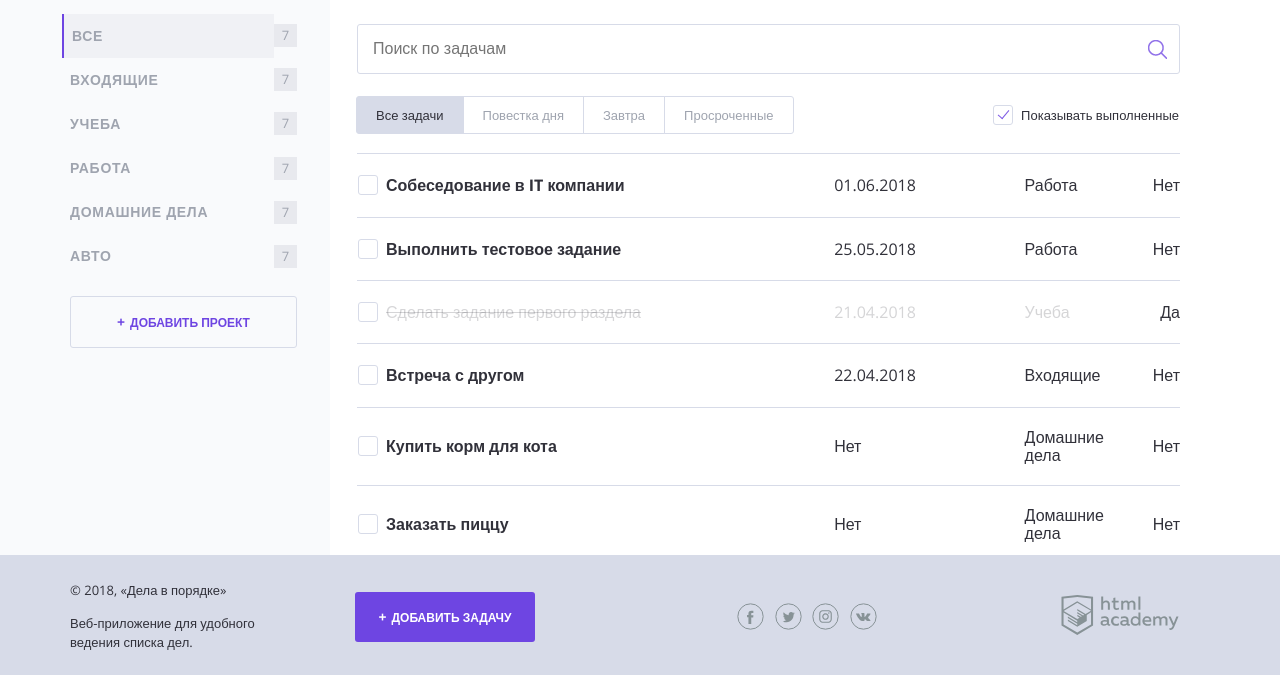
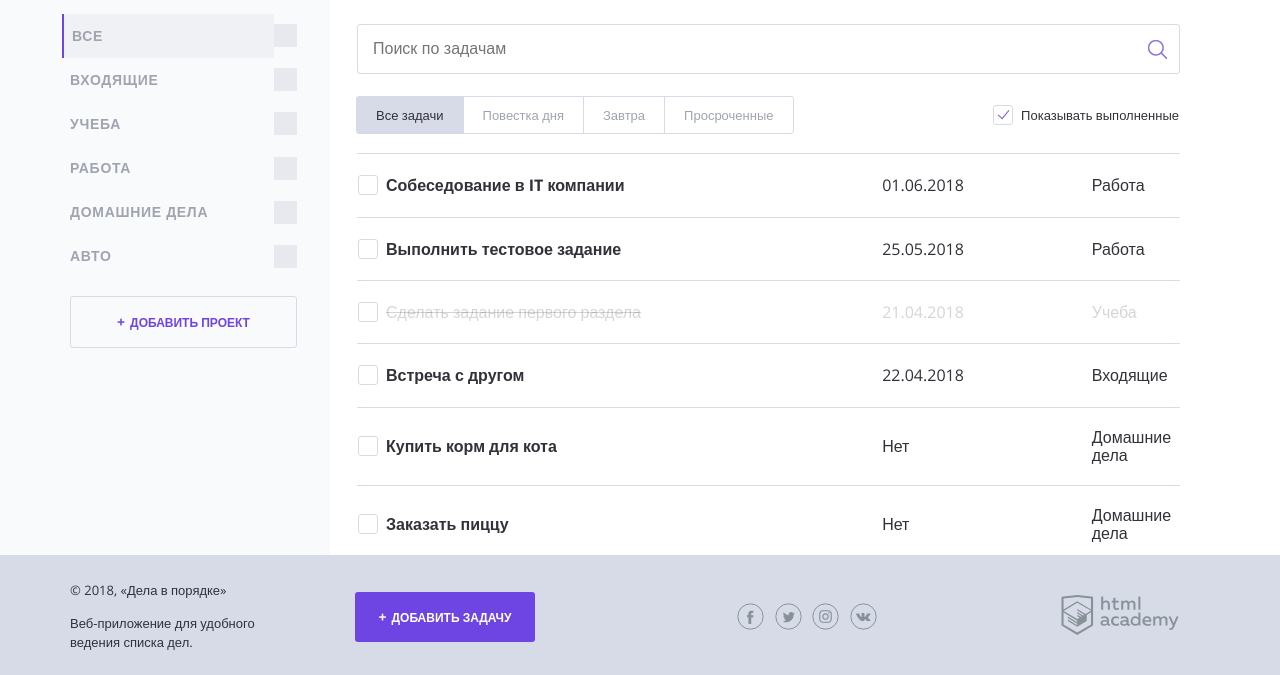
Before and after one commit to Damadj/652929-doingsdone, a PHP site: page / in a window 1280 px wide. Shown: the part 125-800 px from the top of the page. Run offline with PHP 8.4, Linux system fonts and the light colour scheme.

Commit message:
Итерация по массивам #2

```diff
--- a/index.php
+++ b/index.php
@@ -7,37 +7,37 @@ $tasks = [
     'title' => 'Собеседование в IT компании',
     'end_date' => '01.06.2018',
     'categories' => 'Работа',
-    'completed' => 'Нет'
+    'completed' => False
   ],
   [
     'title' => 'Выполнить тестовое задание',
     'end_date' => '25.05.2018',
     'categories' => 'Работа',
-    'completed' => 'Нет'
+    'completed' => False
   ],
   [
     'title' => 'Сделать задание первого раздела',
     'end_date' => '21.04.2018',
     'categories' => 'Учеба',
-    'completed' => 'Да'
+    'completed' => True
   ],
   [
     'title' => 'Встреча с другом',
     'end_date' => '22.04.2018',
     'categories' => 'Входящие',
-    'completed' => 'Нет'
+    'completed' => False
   ],
   [
     'title' => 'Купить корм для кота',
     'end_date' => 'Нет',
     'categories' => 'Домашние дела',
-    'completed' => 'Нет'
+    'completed' => False
   ],
   [
     'title' => 'Заказать пиццу',
     'end_date' => 'Нет',
     'categories' => 'Домашние дела',
-    'completed' => 'Нет'
+    'completed' => False
   ]
 ];
 
@@ -90,7 +90,8 @@ $tasks = [
                       <? foreach ($categories as $key => $item): ?>
                         <li class="main-navigation__list-item">
                             <a class="main-navigation__list-item-link <? if ($key == 0): ?>main-navigation__list-item--active<? endif; ?>" href="#"><?=$item?></a>
-                            <span class="main-navigation__list-item-count">7</span>
+                            <span class="main-navigation__list-item-count">
+                            </span>
                         </li>
                       <? endforeach; ?>
                     </ul>
@@ -125,7 +126,7 @@ $tasks = [
 
                 <table class="tasks">
                     <? foreach ($tasks as $val): ?>
-                    <tr class="tasks__item task <? if ($val['completed'] == 'Да'): ?>task--completed<? endif; ?>">
+                    <tr class="tasks__item task <? if ($val['completed'] == true): ?>task--completed<? endif; ?>">
                         <td class="task__select">
                             <label class="checkbox task__checkbox">
                                 <input class="checkbox__input visually-hidden task__checkbox" type="checkbox" value="1">
@@ -138,9 +139,6 @@ $tasks = [
                         </td>
                         <td class="task__date">
                             <?=$val['categories']?>
-                        </td>
-                        <td class="task__controls">
-                            <?=$val['completed']?>
                         </td>
                     </tr>
                     <? endforeach; ?>
```
